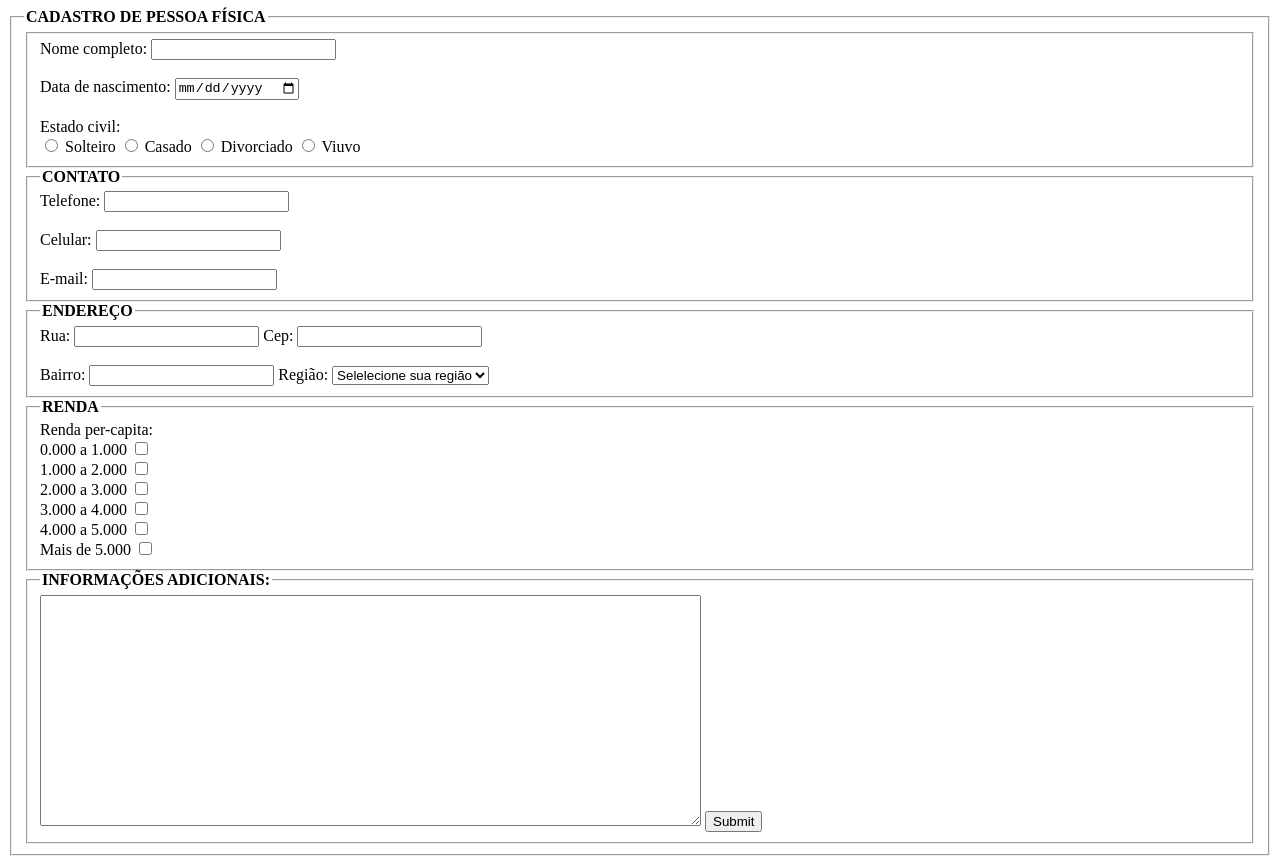
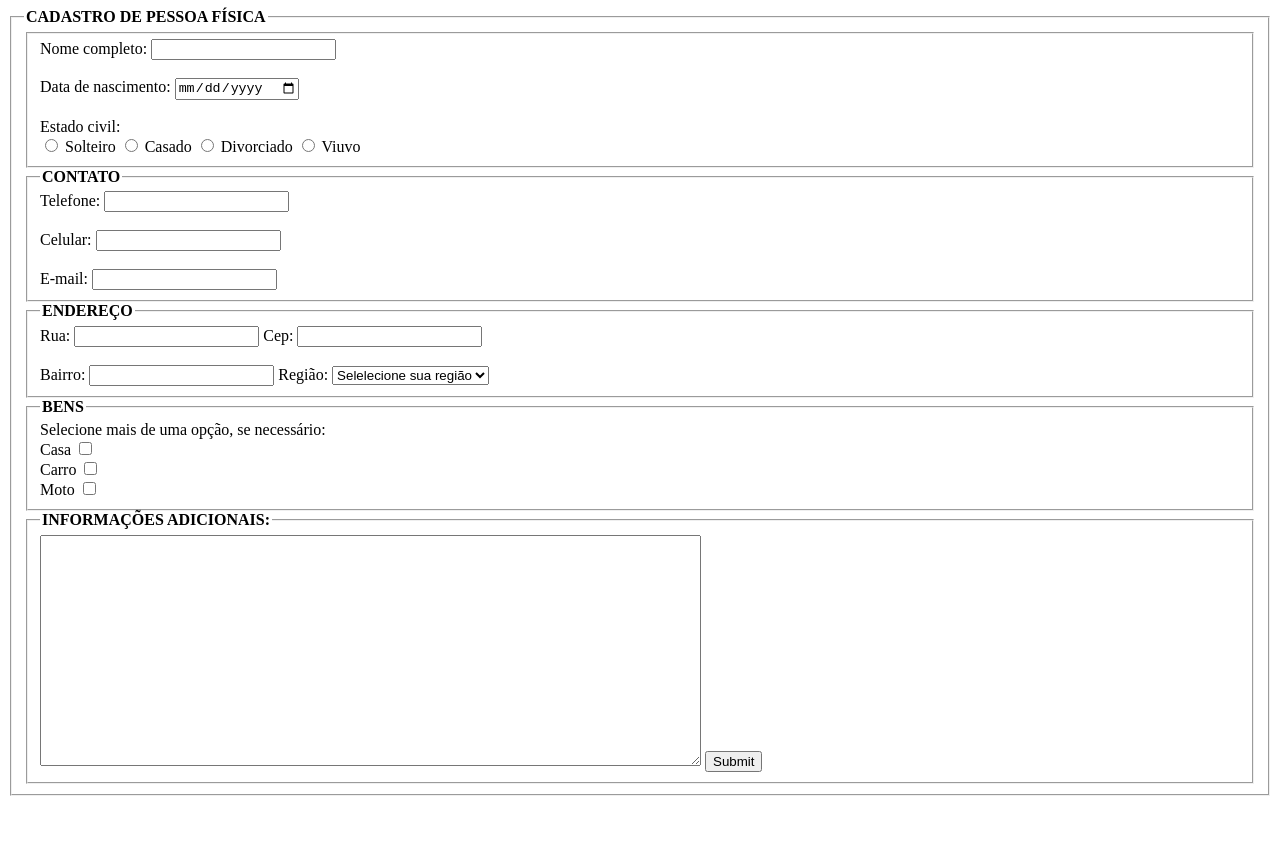
Before and after one commit to luanargel/PRUMMA, a plain HTML site: page html/ex03/formulario.html in a window 1280 px wide. After the commit the page ends 804 px from the top, so only its background shows below. Drawn offline with Linux system fonts and the light colour scheme.

Commit message:
Correção

```diff
--- a/html/ex03/formulario.html
+++ b/html/ex03/formulario.html
@@ -19,13 +19,13 @@
 
                     <label> Estado civil:</label>
                         <br>
-                        <input type="radio" name="solteiro" id="estadocivil">
+                        <input type="radio" name="solteiro" id="solteiro">
                             <label for="estadocivil">Solteiro</label>
-                        <input type="radio" name="casado" id="estadocivil">
+                        <input type="radio" name="estadocivil" id="casado">
                             <label for="estadocivil">Casado</label>
-                        <input type="radio" name="divorciado" id="estadocivil">
+                        <input type="radio" name="estadocivil" id="divorciado">
                             <label for="estadocivil">Divorciado</label>
-                        <input type="radio" name="viuvo" id="estadocivil">
+                        <input type="radio" name="estadocivil" id="viuvo">
                             <label for="estadocivil">Viuvo</label>
                 </fieldset>
 
@@ -66,26 +66,20 @@
                 </fieldset>
 
                 <fieldset>
-                    <legend><strong>RENDA</strong></legend>
-                        <label>Renda per-capita:</label> <br>
-                            <label for="renda">0.000 a 1.000</label>
-                                <input type="checkbox" name="renda" id="renda"> <br>
-                            <label for="renda"> 1.000 a 2.000</label>
-                                <input type="checkbox" name="renda" id="renda"> <br>
-                            <label for="renda"> 2.000 a 3.000</label>
-                                <input type="checkbox" name="renda" id="renda"> <br>
-                            <label for="renda"> 3.000 a 4.000</label>
-                                <input type="checkbox" name="renda" id="renda"> <br>
-                            <label for="renda"> 4.000 a 5.000</label>
-                                <input type="checkbox" name="renda" id="renda"> <br>
-                            <label for="renda">Mais de 5.000</label>
-                                <input type="checkbox" name="renda" id="renda"> <br>
+                    <legend><strong>BENS</strong></legend>
+                        <label>Selecione mais de uma opção, se necessário:</label> <br>
+                            <label for="bens">Casa</label>
+                                <input type="checkbox" name="bens" id="bens"> <br>
+                            <label for="renda">Carro</label>
+                                <input type="checkbox" name="bens" id="bens"> <br>
+                            <label for="renda">Moto</label>
+                                <input type="checkbox" name="bens" id="bens"> <br>
                 </fieldset>
 
                 <fieldset>
                     <legend><strong>INFORMAÇÕES ADICIONAIS:</strong></legend>
                         <textarea name="inf" id="inf" cols="80" rows="15"></textarea>
-                            <input type="submit" name="enviar" id="enviar">
+                            <input type="submit" name="inf" id="inf">
                 </fieldset>
 
 
```
